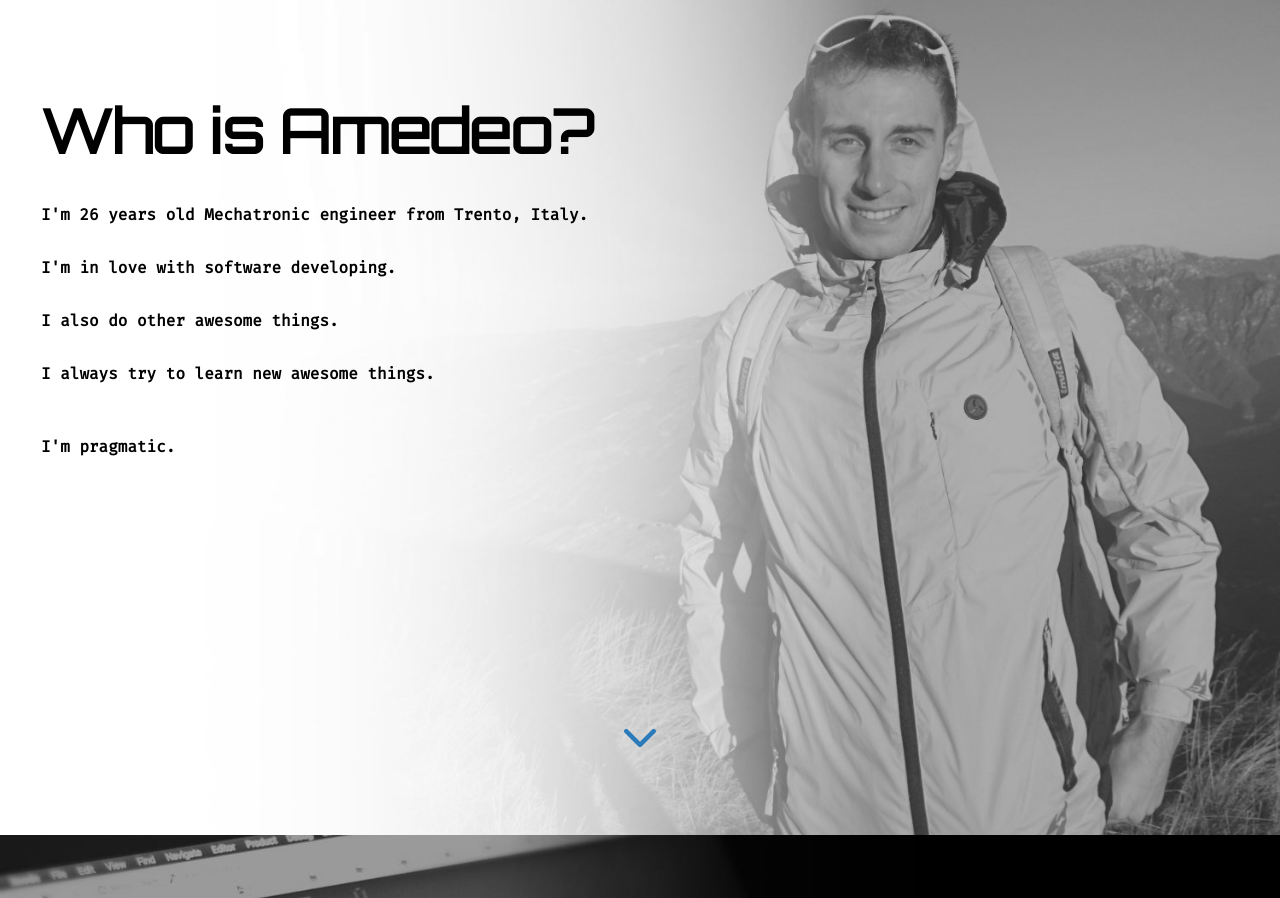
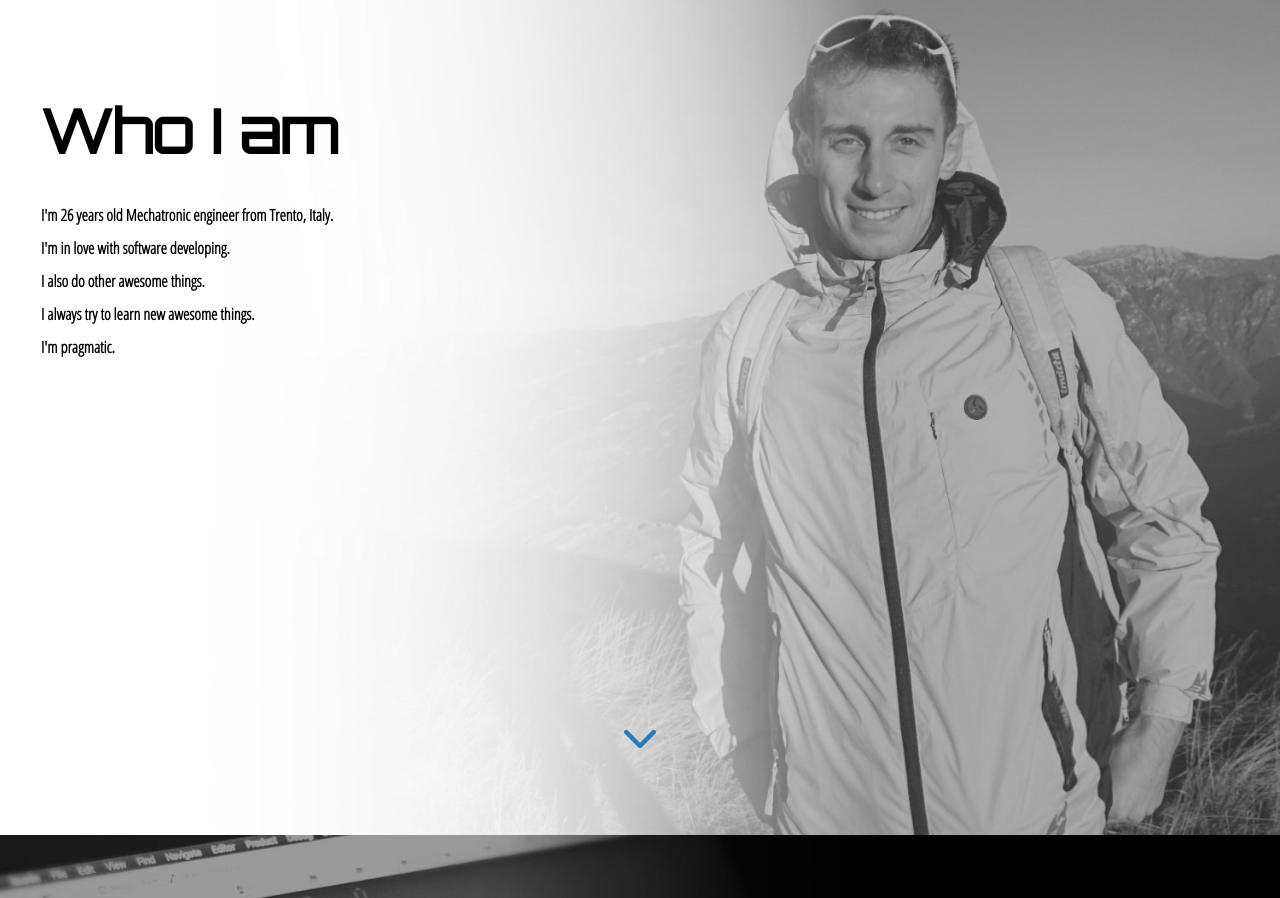
Before and after one commit to adda25/adda25.github.io, a plain HTML site: page index.html in a window 1280 px wide. Shown: the part 819-1717 px from the top of the page. Drawn offline with nearby package versions, Linux system fonts and the light colour scheme.

Commit message:
New body font

```diff
--- a/index.html
+++ b/index.html
@@ -18,9 +18,8 @@
       <script src="https://oss.maxcdn.com/respond/1.4.2/respond.min.js"></script>
     <![endif]-->
 
-    <link href="https://fonts.googleapis.com/css?family=Fira+Mono" rel="stylesheet">
-    <link href="https://fonts.googleapis.com/css?family=Orbitron|Oswald" rel="stylesheet">
-
+    <link href="https://fonts.googleapis.com/css?family=Orbitron" rel="stylesheet">
+    <link href="https://fonts.googleapis.com/css?family=Open+Sans+Condensed:300" rel="stylesheet">
 
     <!-- CSS -->
     <link rel="stylesheet" type="text/css" href="style.css">
@@ -137,14 +136,14 @@
     <section class="bg-about" id="About">
         <div class="animation-element">
             <div class="MTBox ">
-                <h2>Who is Amedeo?</h2>
+                <h2>Who I am</h2>
                 </br>
                 <p class="text-faded">
-                    <p>I'm 26 years old Mechatronic engineer from Trento, Italy.</p></br>
-                    <p>I'm in love with software developing.</p></br>
-                    <p>I also do other awesome things.</p></br>
-                    <p>I always try to learn new awesome things.</p></br></br>
-                    <p>I'm pragmatic.</p></br>
+                    <p>I'm 26 years old Mechatronic engineer from Trento, Italy.</p>
+                    <p>I'm in love with software developing.</p>
+                    <p>I also do other awesome things.</p>
+                    <p>I always try to learn new awesome things.</p>
+                    <p>I'm pragmatic.</p>
                 </p>
             </div>
             </br>
@@ -482,7 +481,7 @@
                 $('.new-caption-area').html(caption.html());
                 caption.css('display', 'none');
         });
-});
+    });
     </script>
 
   </body>
--- a/style.css
+++ b/style.css
@@ -64,7 +64,7 @@ body {
     margin-right:auto;
     left:0;
     right:0;
-    font-family: 'Fira Mono', monospace;
+    font-family: 'Open Sans Condensed', sans-serif;
     overflow-x: hidden;
 }
 
@@ -320,7 +320,7 @@ Main Animation
   color: #ffffff;
   font-size: 32px;
   text-align: center;
-  font-family: 'Oswald', sans-serif;
+  font-family: 'Orbitron', sans-serif;
   font-weight: 600;
 }
 
```
